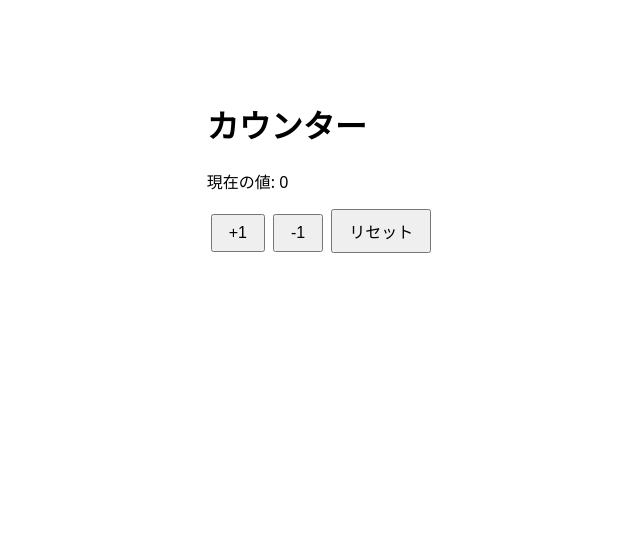
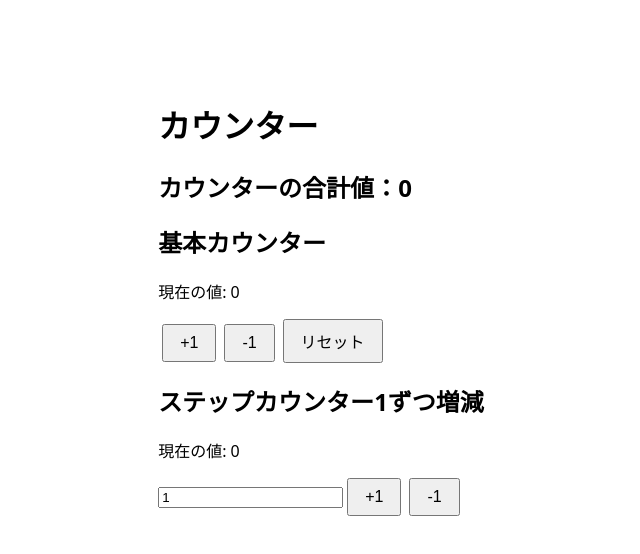
Before and after one commit to hikari-tanimoto/counter, a React (Vite) app: page / in a window 1280 px wide. Shown: the top 554 px of the page, without its empty margins (319-959 px from the left). Built offline with nearby package versions, Linux system fonts and the light colour scheme.

Commit message:
Add step counter functionality to App component

```diff
--- a/src/App.tsx
+++ b/src/App.tsx
@@ -1,17 +1,30 @@
-import { useState } from 'react'
+import { useState } from "react";
 
 function App() {
-  const [count, setCount] = useState(0)
+  const [count, setCount] = useState(0);
+  const [stepCount, setStepCount] = useState(0);
+  const [step, setStep] = useState(1);
 
   return (
     <div>
       <h1>カウンター</h1>
+      <h2>カウンターの合計値：{count + stepCount}</h2>
+      <h2>基本カウンター</h2>
       <p>現在の値: {count}</p>
       <button onClick={() => setCount(count + 1)}>+1</button>
       <button onClick={() => setCount(count - 1)}>-1</button>
       <button onClick={() => setCount(0)}>リセット</button>
+      <h2>ステップカウンター{step}ずつ増減</h2>
+      <p>現在の値: {stepCount}</p>
+      <input
+        type="number"
+        value={step}
+        onChange={(e) => setStep(Number(e.target.value))}
+      />
+      <button onClick={() => setStepCount(stepCount + step)}>+{step}</button>
+      <button onClick={() => setStepCount(stepCount - step)}>-{step}</button>
     </div>
-  )
+  );
 }
 
-export default App
+export default App;
```
